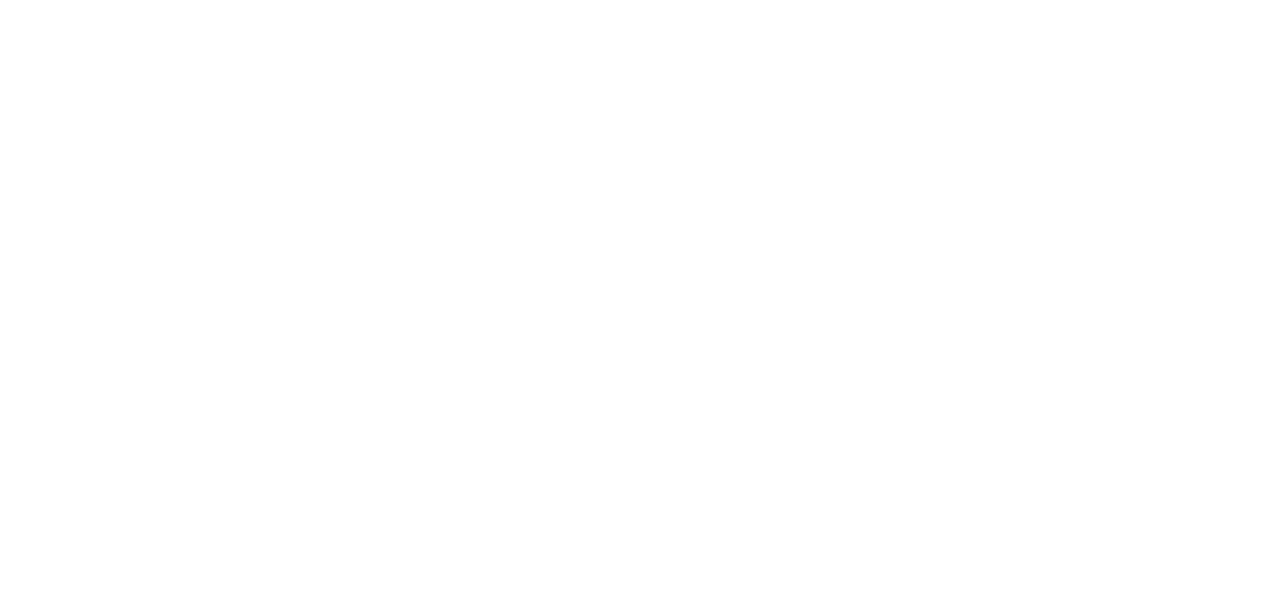
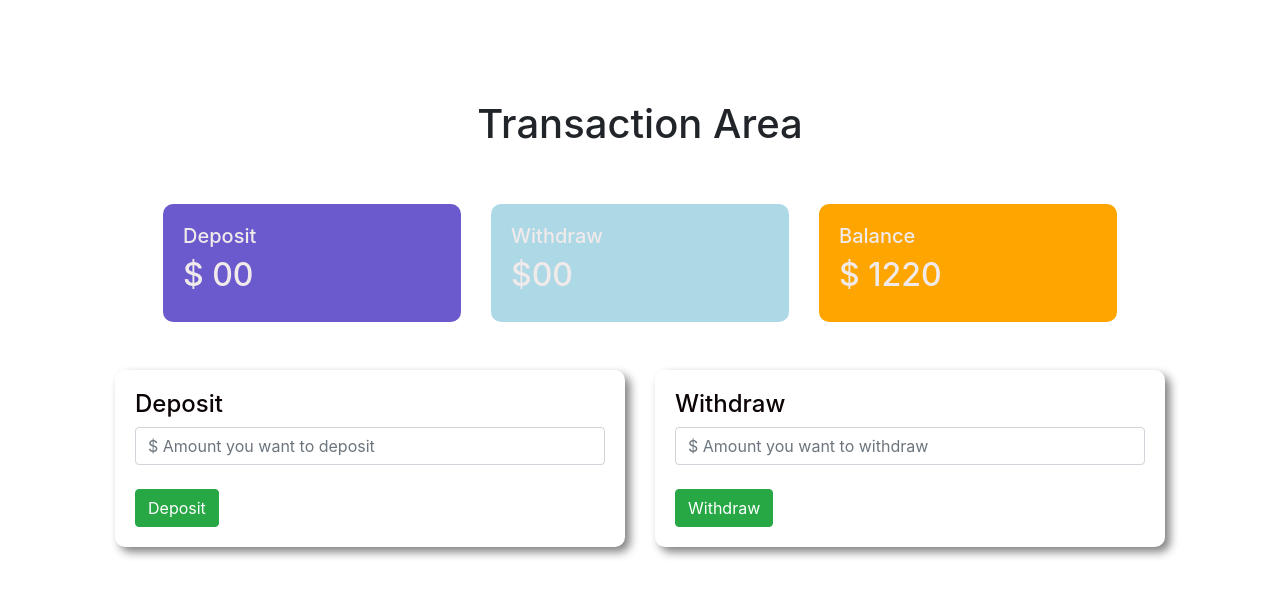
Before and after one commit to mohammadshahed/payoneer-bank, a plain HTML site: page index.html in a window 1280 px wide. Both pictures are taken after a click on the button "Enter". Drawn offline with nearby package versions, Linux system fonts and the light colour scheme.

Commit message:
Bank updated

```diff
--- a/index.html
+++ b/index.html
@@ -23,14 +23,52 @@
         </div>
     </div>
 
+    <div id="transaction-area">
+        <h1 class="text-center">Transaction Area</h1>
+        <div class="container">
+            <div class="row p-5">
+                <div class="col-sm-4">
+                    <div class="deposit status">
+                        <h5>Deposit</h5>
+                        <h2>$ <span id="currentDeposit">00</span></h2>
+                    </div>
+                </div>
+                <div class="col-sm-4">
+                    <div class="withdraw status">
+                        <h5>Withdraw</h5>
+                        <h2>$<span id="currentWithdraw">00</span></h2>
+                    </div>
+                </div>
+                <div class="col-sm-4">
+                   <div class="balance status">
+                        <h5>Balance</h5>
+                        <h2>$ <span id="currentBalance">1220</span></h2>
+                   </div>
+                </div>
+            </div>
 
-    <script>
-        const loginBtn = document.getElementById("login");
-        loginBtn.addEventListener("click", function(){
-            const loginArea = document.getElementById("login-area");
-            loginArea.style.display = "none";
-        });
-    </script>
+            <div class="row">
+                <div class="col-md-6">
+                    <div class="status2">
+                        <h4>Deposit</h4>
+                        <input id="depositAmount" type="text" class="form-control" placeholder="$ Amount you want to deposit"><br>
+                        <button id="addDeposit" class="btn btn-success">Deposit</button>
+                    </div>
+                </div>
+                <div class="col-md-6">
+                    <div class="status2">
+                        <h4>Withdraw</h4>
+                        <input id="withdrawAmount" type="text" class="form-control" placeholder="$ Amount you want to withdraw"><br>
+                        <button id="addWithdraw" class="btn btn-success">Withdraw</button>
+                    </div>
+                </div>
+            </div>
+        </div>
+    </div>
+
+
+
+    <script src = "script.js"></script>
 
 
 
--- /dev/null
+++ b/script.js
@@ -0,0 +1,74 @@
+// login button event handler
+const loginBtn = document.getElementById("login");
+loginBtn.addEventListener("click", function(){
+    const loginArea = document.getElementById("login-area");
+    loginArea.style.display = "none";
+    const transactionArea = document.getElementById("transaction-area");
+    transactionArea.style.display = "block";
+});
+
+
+// deposit button event handler
+const depositBtn = document.getElementById("addDeposit");
+depositBtn.addEventListener("click", function(){
+    const depositAmount = document.getElementById("depositAmount").value;
+    const depositNumber = parseFloat(depositAmount);
+    if (depositNumber > 0) {
+        updateSpanText("currentDeposit", depositNumber);
+        updateSpanText("currentBalance", depositNumber);
+    }
+    else{
+        return;
+    }
+    // const currentDeposit = document.getElementById("currentDeposit").innerText;
+    // const currentDepositNumber = parseFloat(currentDeposit);
+    // const totalDeposit = depositNumber + currentDepositNumber;
+    // document.getElementById("currentDeposit").innerText = totalDeposit;
+
+
+
+    // const currentBalance = document.getElementById("currentBalance").innerText;
+    // const currentBalanceNumber = parseFloat(currentBalance);
+    // const totalBalance = depositNumber + currentBalanceNumber;
+    // document.getElementById("currentBalance").innerText = totalBalance;
+
+    document.getElementById("depositAmount").value = "";
+
+})
+
+// withdraw button event handler
+const withdrawBtn = document.getElementById("addWithdraw");
+withdrawBtn.addEventListener("click", function(){
+    const withdrawNumber = getInputNumber("withdrawAmount");
+    if (withdrawNumber > 0){
+        updateSpanText("currentWithdraw", withdrawNumber);
+        updateSpanText("currentBalance", -1 * withdrawNumber);
+    }
+    else{
+        return (alert);
+    }
+
+    document.getElementById("withdrawAmount").value = "";
+})
+
+
+function getInputNumber(id){
+    const amount = document.getElementById(id).value;
+    const amountNumber = parseFloat(amount);
+    return amountNumber;
+}
+
+
+function updateSpanText(id, depositNumber){
+    const currentBalance = document.getElementById(id).innerText;
+    const currentBalanceNumber = parseFloat(currentBalance);
+    const totalBalance = depositNumber + currentBalanceNumber;
+    document.getElementById(id).innerText = totalBalance;
+}
+
+// function updateSpanText(id, addedNumber){
+//     const current = document.getElementById(id).innerText;
+//     const currentNumber = parseFloat(current);
+//     const totalAmount = addedNumber + currentNumber;
+//     document.getElementById(id).innerText = totalAmount;
+// }
--- a/style.css
+++ b/style.css
@@ -11,3 +11,29 @@ body{
 #login-area{
     margin: auto;
 }
+
+#transaction-area{
+    display: none;
+}
+
+.status{
+    padding: 20px;
+    color: rgb(241, 234, 234);
+    border-radius: 10px;
+}
+.status2{
+    padding: 20px;
+    color: rgb(12, 4, 4);
+    border-radius: 10px;
+    box-shadow: 5px 5px 10px gray;
+}
+
+.deposit{
+    background-color: slateblue;
+}
+.withdraw{
+    background-color: lightblue;
+}
+.balance{
+    background-color: orange;
+}
```
